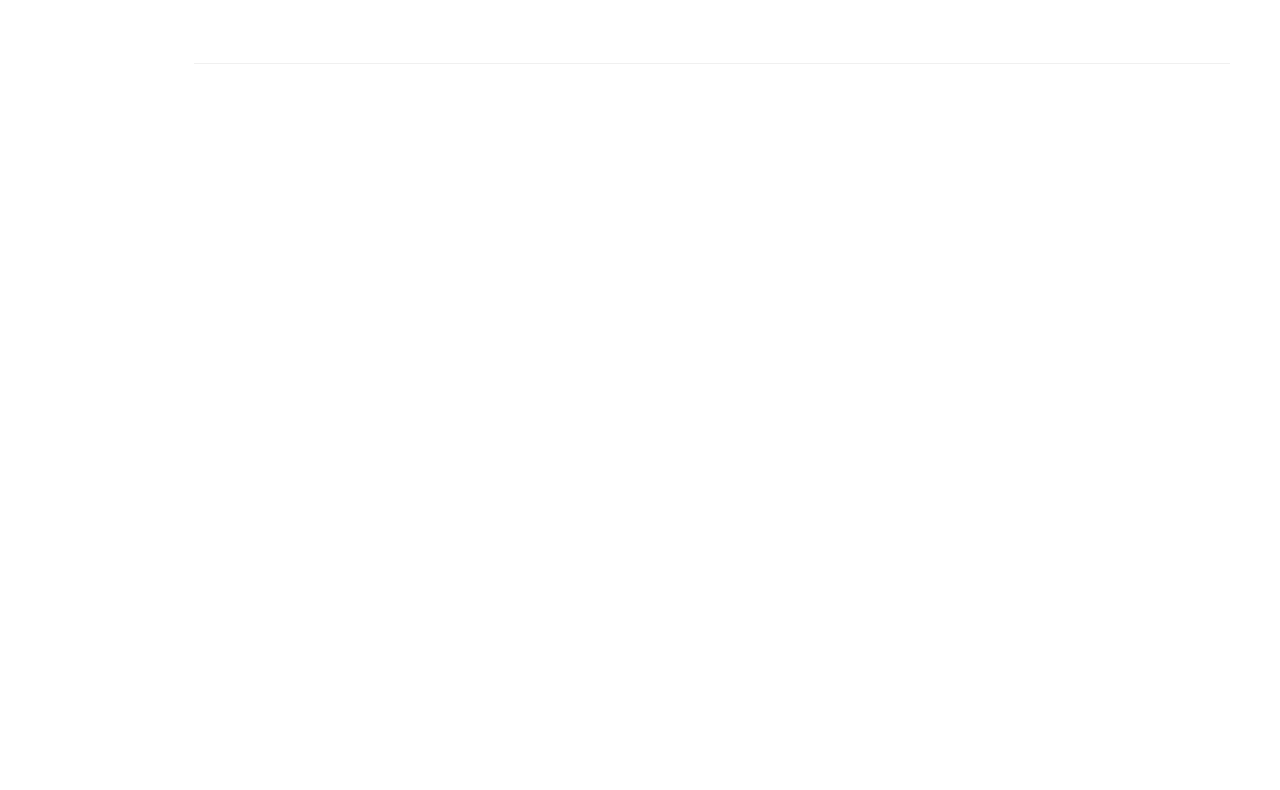
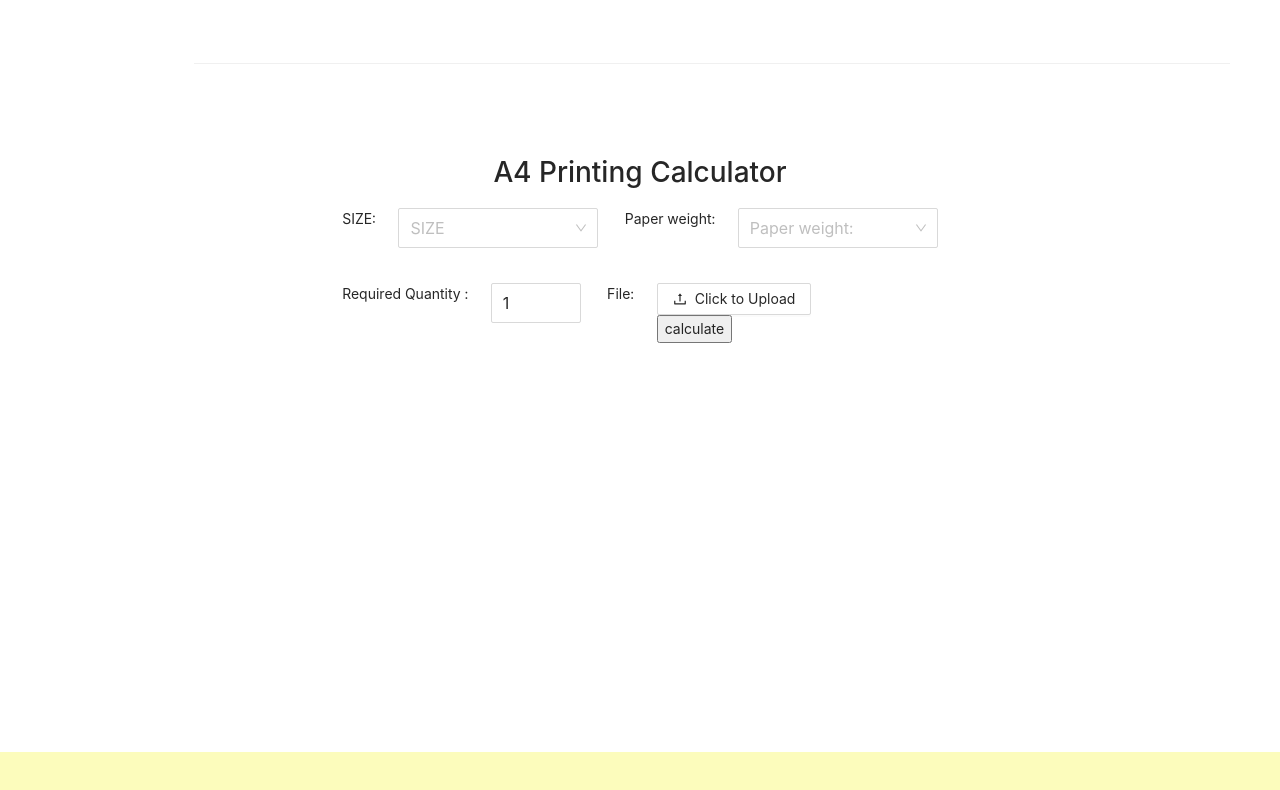
Before and after one commit to noonnutchaya/ComsciProjectGetAPlus, a React (Create React App) app in the folder 01Frontend/client/: page /a4 in a window 1280 px wide. Shown: the top 790 px of the page. Built offline with nearby package versions, Linux system fonts and the light colour scheme.

Commit message:
add upload

```diff
--- a/01Frontend/client/src/App.js
+++ b/01Frontend/client/src/App.js
@@ -11,11 +11,13 @@ import Envelope from './type/Envelope'
 import Flayer from './type/Flayer'
 import FourPages from './type/FourPages'
 
+
 function App() {
   return (
-    // <div><TestCallAPI/></div>
+
     <Router>
     <Switch>
+
       <Route exact path='/' component={HomePage} />
       <Route path='/welcome' component={Welcome}/>
       <Route path='/a4' component={A4}/>
--- a/01Frontend/client/src/page/Navbar.js
+++ b/01Frontend/client/src/page/Navbar.js
@@ -7,7 +7,7 @@ const Homepage = props => {
     const { Header, Content, Footer } = Layout;
 
     return (
-        <div>
+
             <Layout >
             <Header   style={{ position: 'fixed', zIndex: 0, width: '100%' ,backgroundColor:  '#ffffff' }}>
                 <div className="logo" />
@@ -17,7 +17,7 @@ const Homepage = props => {
 
                 </Menu>
             </Header>
-        </Layout></div>
+        </Layout>
     )
 }
 export default Homepage
--- a/01Frontend/client/src/type/A4.js
+++ b/01Frontend/client/src/type/A4.js
@@ -1,16 +1,152 @@
 import React, { useState } from 'react'
-import { Layout, Menu, Breadcrumb } from 'antd';
+import { Layout, Menu, Breadcrumb, Row, Col, Select, InputNumber, Upload, message, Button } from 'antd';
 import 'antd/dist/antd.css';
 import Navbar from '../page/Navbar'
+import { UploadOutlined } from '@ant-design/icons';
+import { storage } from '../firebase';
+import firebase from '../firebase'
+import { getKeyThenIncreaseKey } from 'antd/lib/message';
+const { Option } = Select;
+const { Header, Content, Footer } = Layout;
+
+
+function getBase64(img, callback) {
+    const reader = new FileReader();
+    reader.addEventListener('load', () => callback(reader.result));
+    reader.readAsDataURL(img);
+}
+
 const A4 = props => {
+
     const [count, setCount] = useState(0)
-    const { Header, Content, Footer } = Layout;
+    const [size, setSize] = useState(0)
+    const [weight, setWeight] = useState(0)
+    const [quantity, setQuantity] = useState(0)
+    const [image, setImage] = useState(null)
+    const [status, setStatus] = useState("รอการตรวจสอบ")
+    const [loading, setLoading] = useState(false)
+    const [imageUrl, setImageUrl] = useState(null)
+    const [progress, setProgress] = useState(0)
+    const [statusUpload, setStatusUpload] = useState('')
+    const [url, setUrl] = useState(null)
+
+
+    function handleChangeSize(value) {
+        setSize(value)
+        console.log(`selected ${value}`);
+    }
+
+    function handleChangeWeight(value) {
+        setWeight(value)
+        console.log(`selected ${value}`);
+    }
+    function handleChangeQuantity(value) {
+        setQuantity(value)
+        console.log(`selected ${value}`);
+    }
+    const img = {
+        name: 'file',
+        action: 'https://www.mocky.io/v2/5cc8019d300000980a055e76',
+        headers: {
+            authorization: 'authorization-text',
+        },
+        onChange(e) {
+            console.log(e.file, e.fileList);
+            const image = e.fileList.originFileObj;
+            setImage(image)
+            if (e.file.status === 'uploading') {
+                setLoading(true)
+                return;
+            }
+            if (e.file.status === 'done') {
+                // Get this url from response in real world.
+                getBase64(e.file.originFileObj, imageUrl =>
+                    setImageUrl(imageUrl),
+                    setLoading(true)
+                );
+            }
+        },
+    };
+    function handleSubmit(e) {
+        e.preventDefault();
+        console.log('Received values of form: ', e);
+        console.log("image", image);
+        if (image == null) {
+            message.error("กรุณาอัพโหลดสลิป")
+        } else {
+            const uploadTask = storage.ref(`images/${image.name}`).put(image);
+            uploadTask.on('state_changed',
+                async (snapshot) => {
+                    const progress = Math.round((snapshot.bytesTransferred / snapshot.totalBytes) * 100);
+                    console.log("progress", progress);
+                    if (progress !== 100) {
+                        setStatusUpload('กรุณารอการอัพโหลดรูป')
+                    }
+                },
+                (error) => {
+                    console.log('error', error);
+                },
+                () => {
+                    // complete function ....
+                    storage.ref('images').child(image.name).getDownloadURL().then(url2 => {
+                        console.log("url", url2);
+                        setStatusUpload('')
+                        setUrl(url2)
+
+                    })
+                });
+        }
+
+    }
+
 
     return (
         <div>
-            <Layout >
-              <Navbar/>
-        </Layout></div>
+            <Navbar />
+
+            <h1 style={{ textAlign: 'center', marginTop: 150 }}>A4 Printing Calculator</h1>
+            <Row>
+                <Col style={{ marginLeft: 'auto', marginRight: 'auto' }}>
+                    <Row>
+                        <Col><div>SIZE: &nbsp;&nbsp;&nbsp;&nbsp;&nbsp;</div> </Col>
+                        <Col>
+                            <Select size={'large'} style={{ width: 200 }} onChange={handleChangeSize} placeholder="SIZE">
+                                <Option value="a4">A4</Option>
+                            </Select></Col>
+                        <Col><div> &nbsp;&nbsp;&nbsp;&nbsp;&nbsp;&nbsp; Paper weight: &nbsp;&nbsp;&nbsp;&nbsp;&nbsp;</div> </Col>
+                        <Col>
+                            <Select size={'large'} style={{ width: 200 }} onChange={handleChangeWeight} placeholder="Paper weight:">
+                                <Option value="70">70 GSM</Option>
+                                <Option value="80">80 GSM</Option>
+                                <Option value="120">120 GSM</Option>
+                                <Option value="150">150 GSM</Option>
+                                <Option value="180">180 GSM</Option>
+                            </Select></Col>
+                    </Row>
+                    <Row style={{ marginTop: 35 }}>
+                        <Col>
+                            <div>Required Quantity : &nbsp;&nbsp;&nbsp;&nbsp;&nbsp;</div> </Col>
+                        <Col>
+                            <InputNumber size="large" min={1} max={1000} defaultValue={1} onChange={handleChangeQuantity} /></Col>
+                        <Col><div> &nbsp;&nbsp;&nbsp;&nbsp;&nbsp;&nbsp; File: &nbsp;&nbsp;&nbsp;&nbsp;&nbsp;</div> </Col>
+                        <Col>
+                            <Upload {...img}>
+                                <Button icon={<UploadOutlined />}>Click to Upload</Button>
+                                {/* {imageUrl ? <img src={imageUrl} alt="avatar" style={{ width: '100%' }} /> : uploadButton} */}
+                            </Upload>
+                            <button onClick={() => handleSubmit}>calculate</button>
+                        </Col>
+
+
+
+                    </Row>
+
+                </Col>
+            </Row>
+
+            <Footer style={{ backgroundColor: '#fcfcbc', bottom: 0, marginBottom: 0, position: 'fixed', width: '3000px' }}></Footer>
+        </div>
+
     )
 }
 export default A4
```
